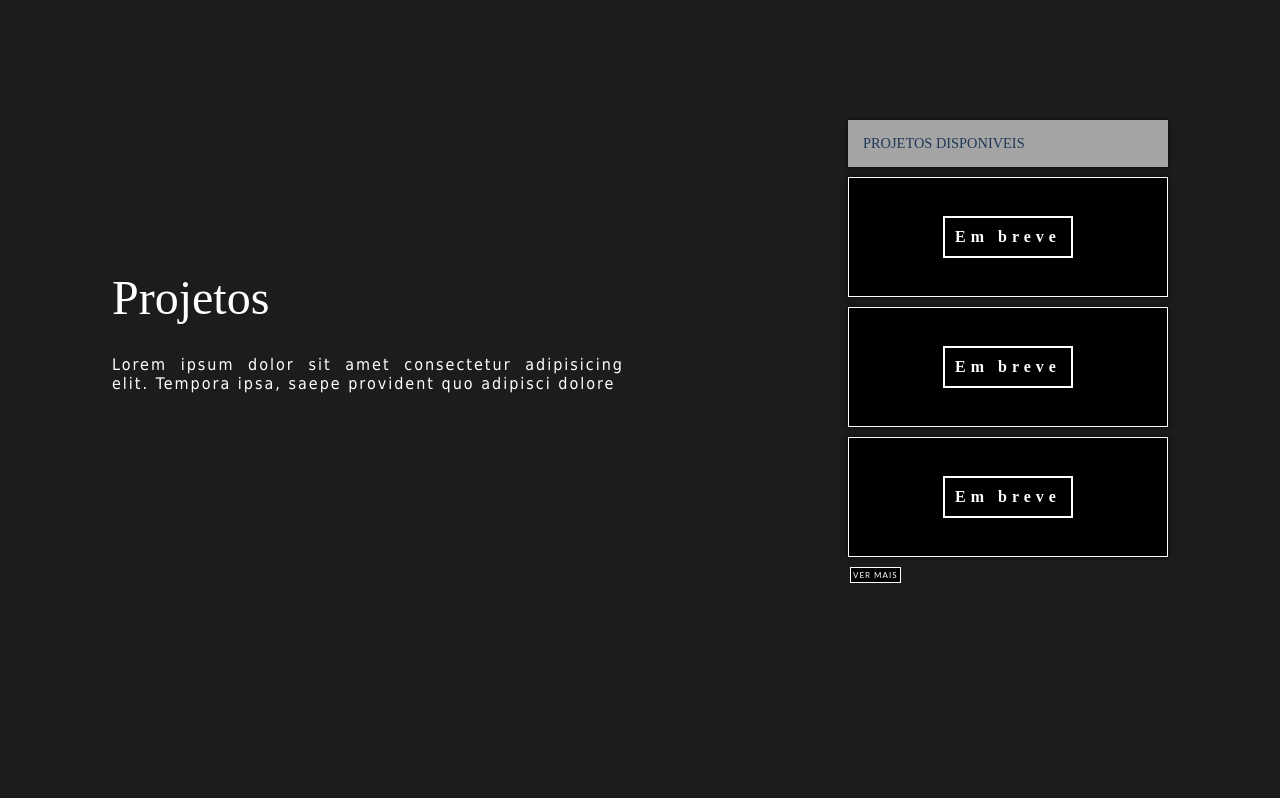
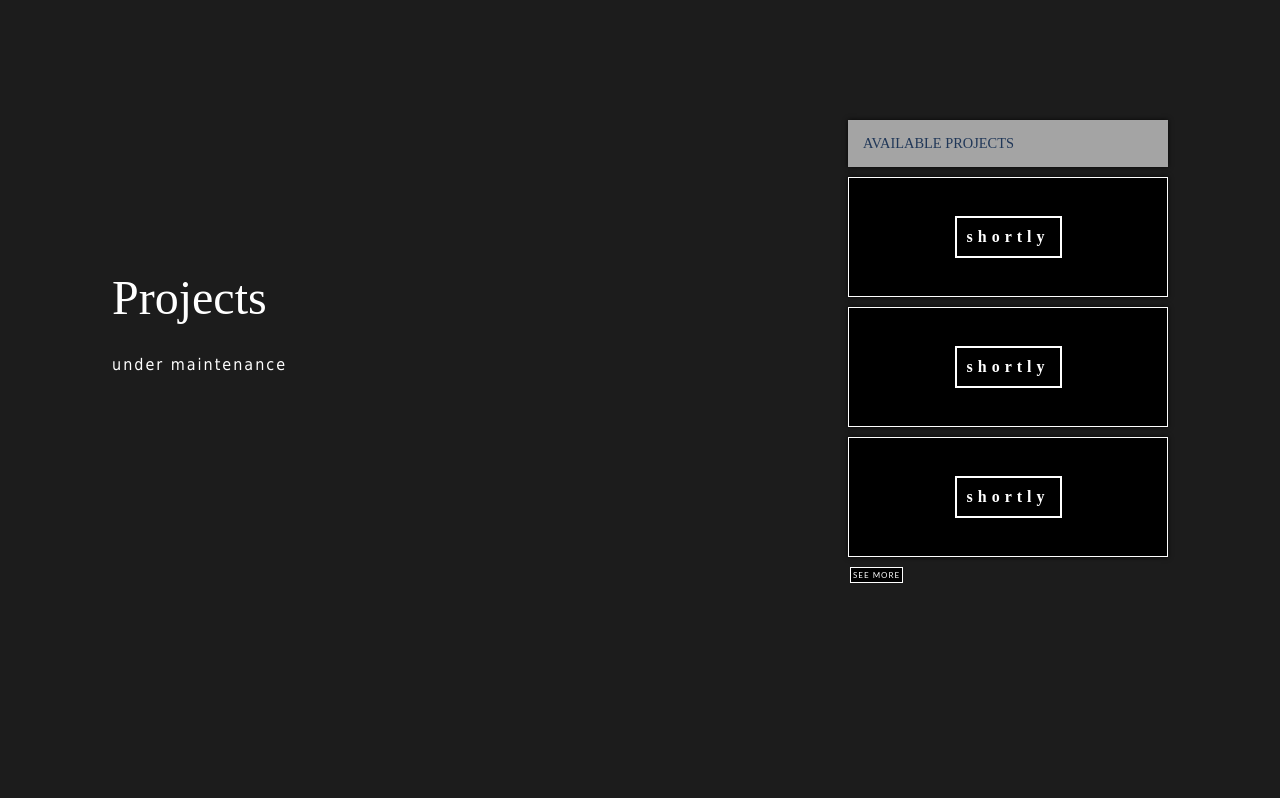
Before and after one commit to PhelipeMatheus13/portfolio, a plain HTML site: page index.html in a window 1280 px wide. Shown: the part 2400-3198 px from the top of the page. Drawn offline with Linux system fonts and the light colour scheme.

Commit message:
Update curriculum

```diff
--- a/index.html
+++ b/index.html
@@ -425,21 +425,19 @@
         <section id="projects">
             <div class="container">
                 <div class="left">
-                    <h1>Projetos</h1>
+                    <h1>Projects</h1>
                     <span>
-                        Lorem ipsum dolor sit amet consectetur adipisicing elit. Tempora ipsa, saepe provident quo
-                        adipisci
-                        dolore
+                        under maintenance
                     </span>
                 </div>
                 <div class="right">
-                    <h3>Projetos disponiveis</h3>
+                    <h3>Available projects</h3>
                     <!-- BOX1 -->
                     <div class="box">
 
                         <div class="info-02">
                             <div>
-                                <p>Em breve</p>
+                                <p>shortly</p>
                             </div>
                         </div>
                     </div>
@@ -447,17 +445,17 @@
                     <div class="box">
 
                         <div class="info-02">
-                            <p>Em breve</p>
+                            <p>shortly</p>
                         </div>
                     </div>
                     <!-- BOX3 -->
                     <div class="box">
 
                         <div class="info-02">
-                            <p>Em breve</p>
+                            <p>shortly</p>
                         </div>
                     </div>
-                    <button class="btn">Ver Mais</button>
+                    <button class="btn">see more</button>
                 </div>
             </div>
         </section>
```
Also changed, not shown: 1 other file.
